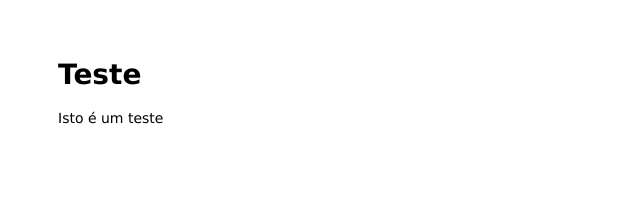
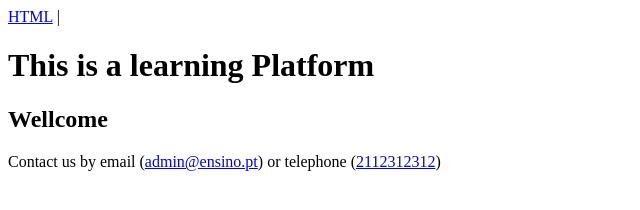
Before and after one commit to ricardocruz00/tutorialWeb, a website: page alunos/public/index.html in a window 1280 px wide. Shown: the whole page, without its empty margins (0-640 px from the left). Drawn offline with Linux system fonts and the light colour scheme.

Commit message:
Construção do esquema html

```diff
--- a/alunos/public/index.html
+++ b/alunos/public/index.html
@@ -1,13 +1,21 @@
 <html>
 
-<head>
-  <title>Teste</title>
-  <link rel="stylesheet" href="/stylesheets/style.css">
-</head>
-
-<body>
-  <h1>Teste</h1>
-  <p>Isto é um teste</p>
-</body>
+  <head>
+    <title>Learning Platform</title>
+  </head>
+  <body>
+    <nav>
+      <a href="/html/">HTML</a> |
+    </nav>
+    <header>
+      <a>
+        <h1>This is a learning Platform</h1>
+        <h2>Wellcome</h2>
+      </a>
+    </header>
+    <footer>
+      <p>Contact us by email (<a href="mailto:admin@ensino.pt">admin@ensino.pt</a>) or telephone (<a href="tel:2112312312">2112312312</a>)</p>
+    </footer>
+  </body>
 
 </html>
```
